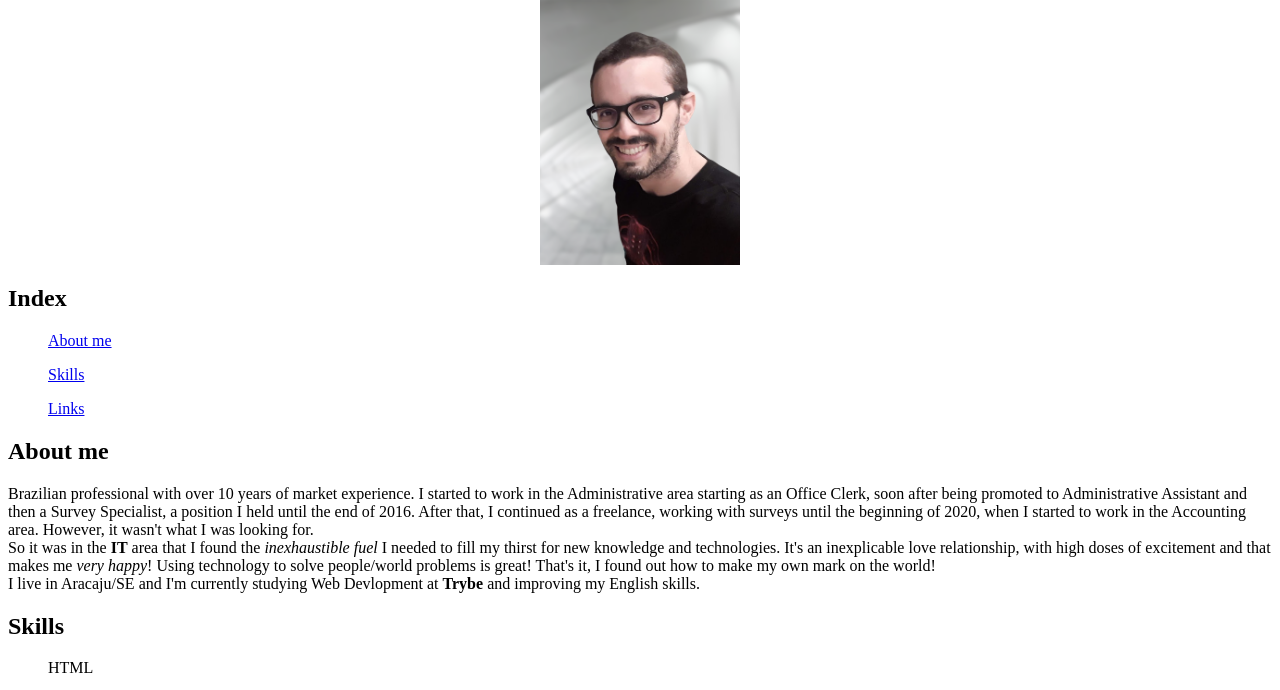
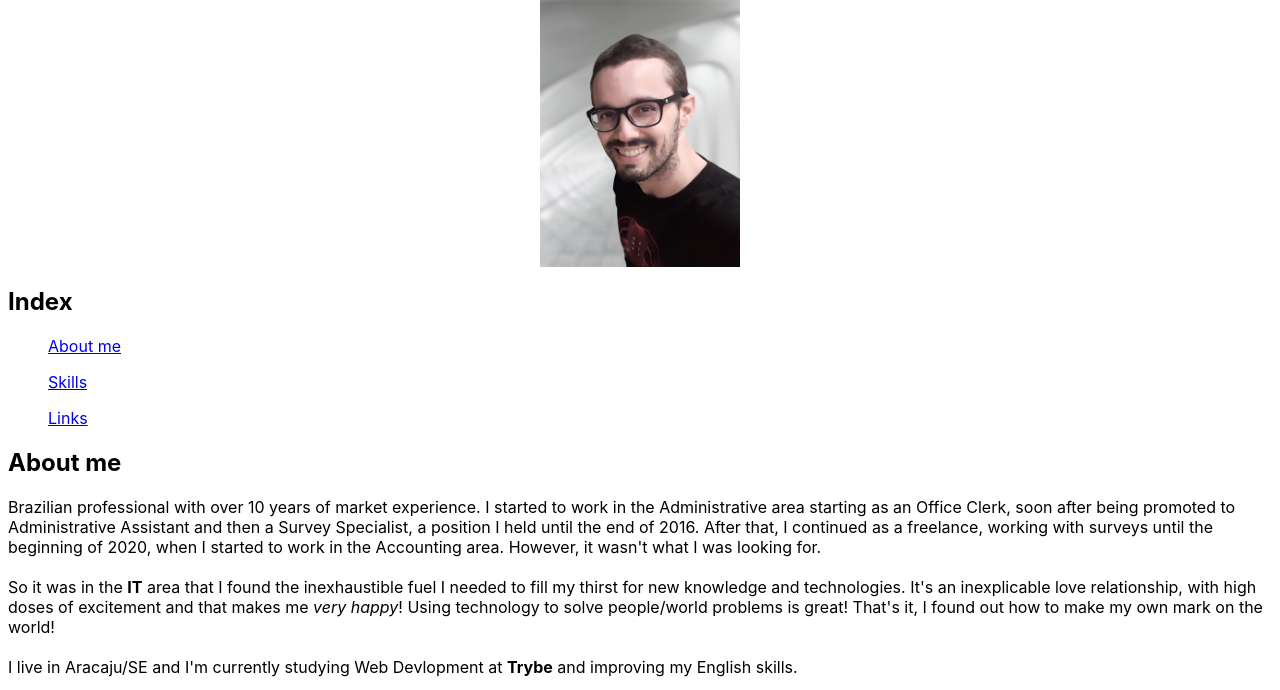
Before and after one commit to guybarreto/guybarreto.github.io, a plain HTML site: page index.html in a window 1280 px wide. Shown: the part 82-772 px from the top of the page. Drawn offline with Linux system fonts and the light colour scheme.

Commit message:
Change body font family, h1 text align, increases p line height

```diff
--- a/index.html
+++ b/index.html
@@ -17,9 +17,9 @@
     <ol><a href="#links">Links</a></ol>
 
     <h2 id="about">About me</h2>
-    <p>Brazilian professional with over 10 years of market experience. I started to work in the Administrative area starting as an Office Clerk, soon after being promoted to Administrative Assistant and then a Survey Specialist, a position I held until the end of 2016. After that, I continued as a freelance, working with surveys until the beginning of 2020, when I started to work in the Accounting area. However, it wasn't what I was looking for.<br>
+    <p>Brazilian professional with over 10 years of market experience. I started to work in the Administrative area starting as an Office Clerk, soon after being promoted to Administrative Assistant and then a Survey Specialist, a position I held until the end of 2016. After that, I continued as a freelance, working with surveys until the beginning of 2020, when I started to work in the Accounting area. However, it wasn't what I was looking for.<br><br>
 
-    So it was in the <strong>IT</strong> area that I found the <em>inexhaustible fuel</em> I needed to fill my thirst for new knowledge and technologies. It's an inexplicable love relationship, with high doses of excitement and that makes me <em>very happy</em>! Using technology to solve people/world problems is great! That's it, I found out how to make my own mark on the world!<br>
+    So it was in the <strong>IT</strong> area that I found the inexhaustible fuel I needed to fill my thirst for new knowledge and technologies. It's an inexplicable love relationship, with high doses of excitement and that makes me <em>very happy</em>! Using technology to solve people/world problems is great! That's it, I found out how to make my own mark on the world!<br><br>
 
     I live in Aracaju/SE and I'm currently studying Web Devlopment at <strong>Trybe</strong> and improving my English skills.</p>
 
--- a/style.css
+++ b/style.css
@@ -1,3 +1,7 @@
+body {
+    font-family: -apple-system, 'Segoe UI', Roboto, Oxygen, Ubuntu, Cantarell, 'Open Sans', 'Helvetica Neue', sans-serif;
+}
+
 h1 {
     text-align: center;
 }
@@ -8,3 +12,7 @@ h1 {
     margin-right: auto;
     display: block;
 }
+
+p {
+    line-height: 20px;
+}
```
